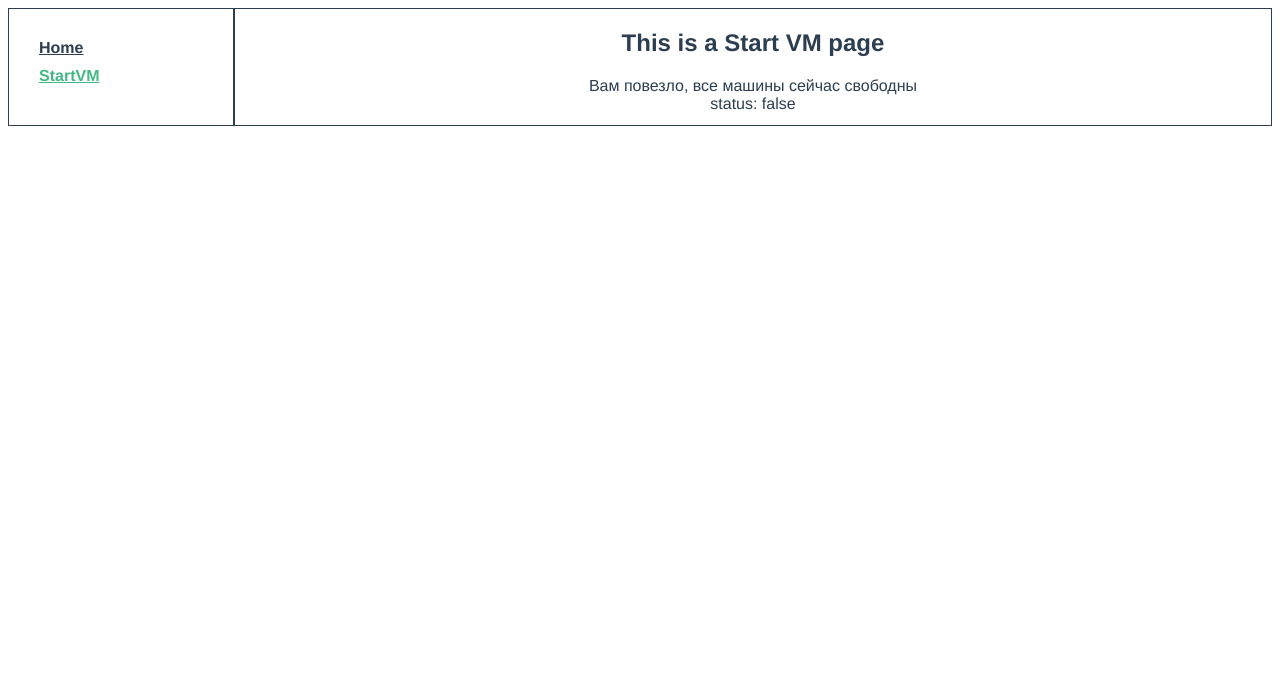
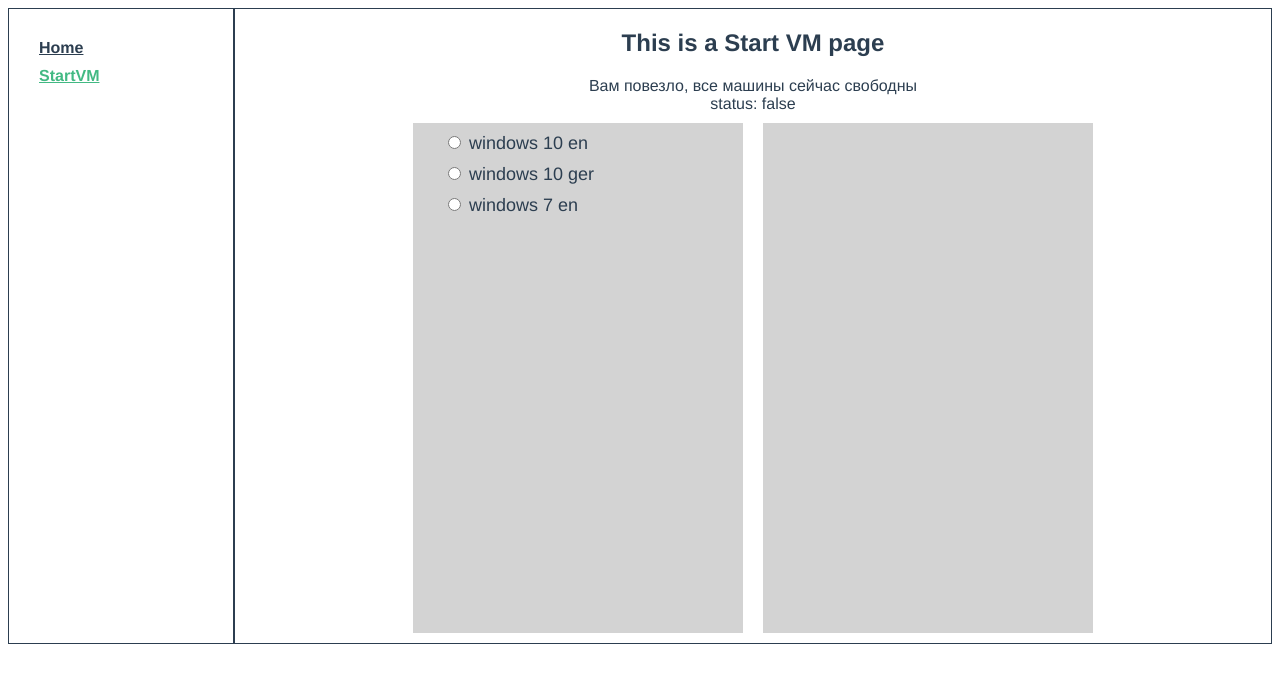
Before and after one commit to Victor-40/vue_client, a Vue app: page /startvm in a window 1280 px wide. Shown: the top 682 px of the page. Built offline with nearby package versions, Linux system fonts and the light colour scheme.

Commit message:
radio test 1

```diff
--- a/src/views/startVM.vue
+++ b/src/views/startVM.vue
@@ -3,22 +3,56 @@
     <h2>This is a Start VM page</h2>
     <div class="free" v-if="bisy">List of bisy machines</div>
     <div v-else>Вам повезло, все машины сейчас свободны</div>
-    <div>status: {{bisy}}</div>
+    <div>status: {{ bisy }}</div>
+    <div class="wrapper">
+      <div class="lpanel">
+        <div v-for="item in Object.keys(all_cfg)" :key="item" class="element">
+          <label><input type="radio" :id="item" :value="item" v-model="picked"> {{ item }}</label>
+        </div>
+      </div>
+      <div class="rpanel"></div>
+    </div>
+    {{picked}}
   </div>
 </template>
 
-
-
 <script>
-
 // let bisy = false
 export default {
   name: "startVM",
+  data() {
+    return {
+      all_cfg: {"windows 10 en": ["snap1", "snap2", "snap3"],
+                  "windows 10 ger": ["snap2", "snap3", "snap4", "snap5"],
+                  "windows 7 en": ["snap1", "snap3", "snap6"]},
+                  picked: '',
+    }
+  },
 
-  props: {bisy: Boolean}
-
+  props: { bisy: Boolean },
 };
 </script>
 
 <style>
+.wrapper {
+  display: flex;
+  justify-content: center;
+
+}
+.lpanel, .rpanel {
+  width: 300px;
+  height: 500px;
+  background-color: lightgrey;
+  margin: 10px;
+  text-align: left;
+  padding: 10px 0 0 30px;
+  font-weight: 500;
+  font-size: 18px;
+}
+.element {
+  margin-bottom: 10px;
+}
+.lb {
+  padding-left: 5px;
+}
 </style>
```
